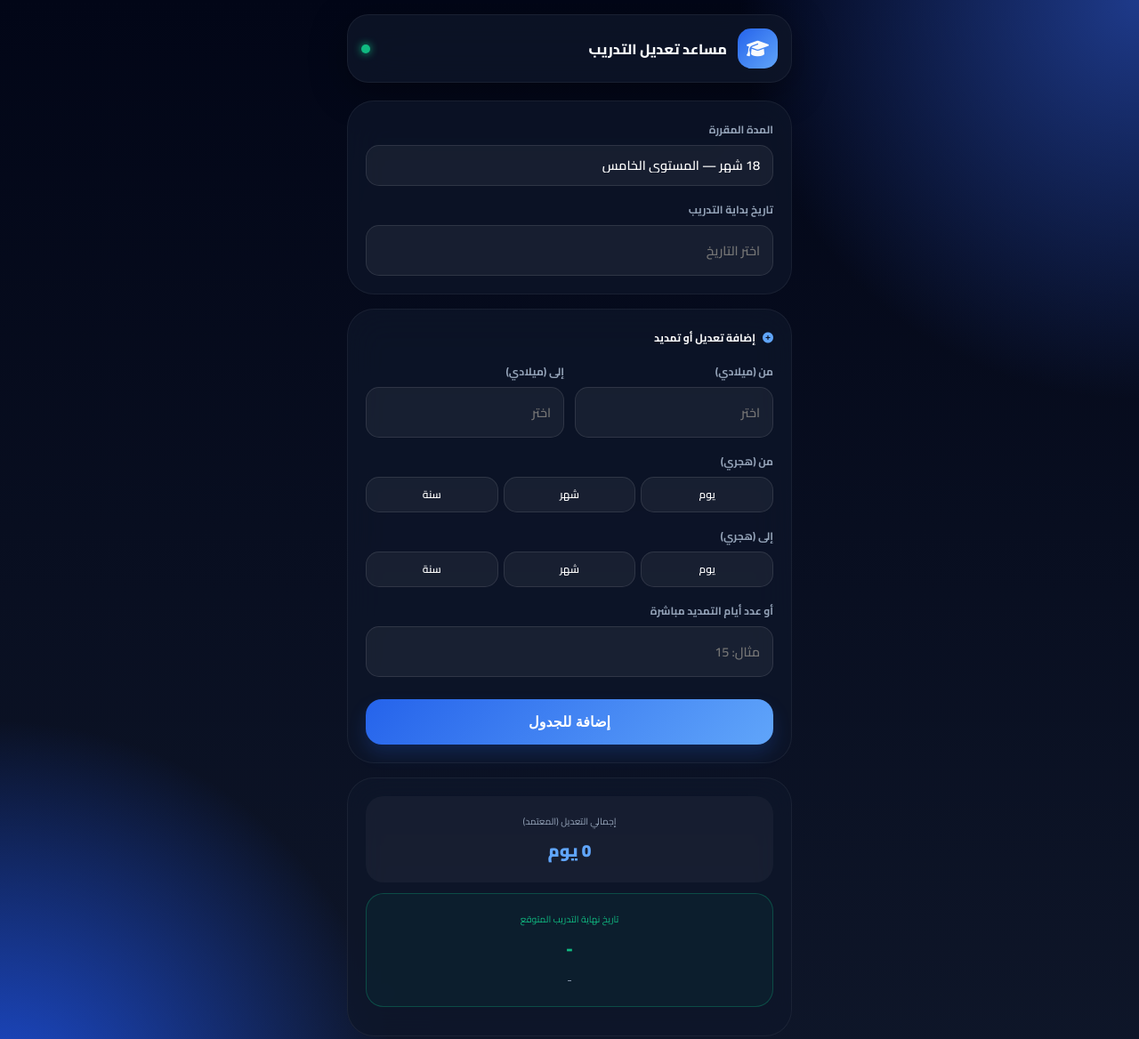
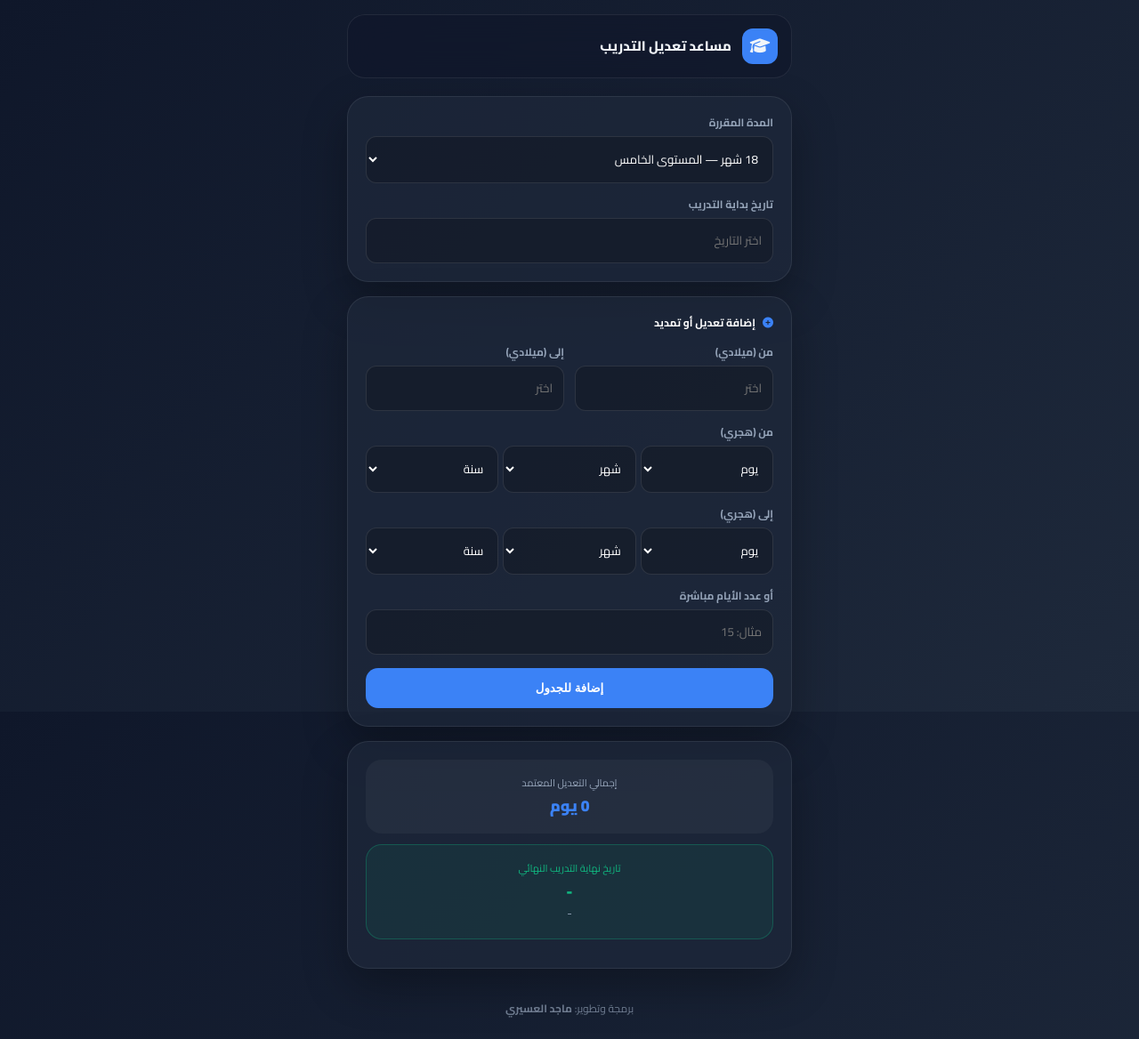
Before and after one commit to kingasir77/t3, a plain HTML site: page index.html in a window 1280 px wide. Shown: the top 1168 px of the page at 89% size. Drawn offline with nearby package versions, Linux system fonts and the light colour scheme.

Commit message:
index.html

```diff
--- a/index.html
+++ b/index.html
@@ -13,7 +13,6 @@
     <script src="https://cdn.jsdelivr.net/npm/moment-hijri@2.1.2/moment-hijri.min.js"></script>
 
     <style>
-        /* التنسيقات الأصلية الخاصة بك كما هي دون تغيير */
         * {
             margin: 0;
             padding: 0;
@@ -22,51 +21,46 @@
         }
 
         :root {
-            --bg: radial-gradient(circle at top right, #1e3a8a 0%, transparent 25%),
-                  radial-gradient(circle at bottom left, #1d4ed8 0%, transparent 25%),
-                  linear-gradient(180deg, #020617, #0f172a);
-            --card: rgba(15, 23, 42, 0.72);
-            --stroke: rgba(255, 255, 255, 0.06);
-            --primary: #2563eb;
-            --text: #f8fafc;
+            /* خلفية أريح للعين: ألوان داكنة مريحة مع تقليل التباين الصارخ */
+            --bg: linear-gradient(135deg, #0f172a 0%, #1e293b 100%);
+            --card: rgba(30, 41, 59, 0.7);
+            --stroke: rgba(255, 255, 255, 0.08);
+            --primary: #3b82f6;
+            --text: #f1f5f9;
             --sub: #94a3b8;
-            --radius-xl: 30px;
-            --shadow: 0 10px 40px rgba(0, 0, 0, 0.35);
+            --radius-xl: 24px;
+            --shadow: 0 20px 50px rgba(0, 0, 0, 0.3);
         }
 
         body {
             font-family: 'Cairo', sans-serif;
             min-height: 100vh;
             background: var(--bg);
+            background-attachment: fixed;
             color: var(--text);
-            overflow-x: hidden;
             padding: 16px;
-            -webkit-font-smoothing: antialiased;
+            line-height: 1.5;
         }
 
         .container {
-            position: relative;
-            z-index: 2;
             max-width: 500px;
             margin: auto;
         }
 
         .topbar-inner {
-            backdrop-filter: blur(24px);
-            -webkit-backdrop-filter: blur(24px);
-            background: rgba(15, 23, 42, .75);
+            backdrop-filter: blur(20px);
+            -webkit-backdrop-filter: blur(20px);
+            background: rgba(15, 23, 42, 0.6);
             border: 1px solid var(--stroke);
-            border-radius: 24px;
+            border-radius: 20px;
             padding: 15px;
             margin-bottom: 20px;
-            box-shadow: var(--shadow);
         }
 
         .app-mini { display: flex; align-items: center; justify-content: space-between; }
         .app-left { display: flex; align-items: center; gap: 12px; }
-        .logo { width: 45px; height: 45px; border-radius: 15px; background: linear-gradient(135deg, #2563eb, #60a5fa); display: flex; align-items: center; justify-content: center; font-size: 20px; }
-        .title h1 { font-size: 1rem; font-weight: 800; }
-        .live-dot { width: 10px; height: 10px; border-radius: 50%; background: #10b981; box-shadow: 0 0 10px #10b981; }
+        .logo { width: 40px; height: 40px; border-radius: 12px; background: var(--primary); display: flex; align-items: center; justify-content: center; font-size: 18px; }
+        .title h1 { font-size: 0.95rem; font-weight: 800; }
 
         .card {
             background: var(--card);
@@ -74,8 +68,7 @@
             border-radius: var(--radius-xl);
             padding: 20px;
             margin-bottom: 16px;
-            backdrop-filter: blur(20px);
-            -webkit-backdrop-filter: blur(20px);
+            box-shadow: var(--shadow);
         }
 
         .grid { display: flex; flex-direction: column; gap: 15px; }
@@ -96,37 +89,33 @@
 
         input, select {
             width: 100%;
-            -webkit-appearance: none;
-            background: rgba(255, 255, 255, 0.05);
+            background: rgba(0, 0, 0, 0.2);
             border: 1px solid rgba(255, 255, 255, 0.1);
-            border-radius: 15px;
-            padding: 14px;
+            border-radius: 12px;
+            padding: 12px;
             color: white;
             font-family: inherit;
-            font-size: 0.9rem;
-            font-weight: 600;
             outline: none;
             transition: 0.3s;
         }
 
-        input:focus { border-color: var(--primary); background: rgba(37, 99, 235, 0.1); }
+        input:focus { border-color: var(--primary); }
 
-        .hijri-group { display: flex; gap: 6px; }
-        .hijri-group select { padding: 12px 5px; font-size: 0.75rem; text-align: center; }
+        .hijri-group { display: flex; gap: 5px; }
 
         .btn {
-            background: linear-gradient(135deg, #2563eb, #60a5fa);
+            background: var(--primary);
             color: white; border: none;
-            border-radius: 18px; padding: 16px;
-            font-weight: 800; font-size: 1rem;
-            width: 100%; margin-top: 10px;
-            box-shadow: 0 10px 20px rgba(37, 99, 235, 0.2);
-            cursor: pointer;
+            border-radius: 14px; padding: 15px;
+            font-weight: 800; width: 100%;
+            cursor: pointer; transition: 0.3s;
         }
+
+        .btn:active { transform: scale(0.98); }
 
         .info-grid {
             display: grid;
-            grid-template-columns: 1fr 1fr;
+            grid-template-columns: 1fr;
             gap: 10px;
             margin-top: 15px;
         }
@@ -135,31 +124,33 @@
             background: rgba(255, 255, 255, 0.03);
             border: 1px solid rgba(255, 255, 255, 0.05);
             padding: 12px;
-            border-radius: 18px;
+            border-radius: 15px;
             text-align: center;
         }
 
-        .info-label { font-size: 0.65rem; color: var(--sub); display: block; margin-bottom: 4px; }
-        .info-value { font-size: 0.85rem; font-weight: 800; color: #fff; }
+        .info-label { font-size: 0.7rem; color: var(--sub); display: block; margin-bottom: 2px; }
+        .info-value { font-size: 0.85rem; font-weight: 700; color: #fff; display: block; }
 
         .result {
             background: rgba(255, 255, 255, 0.04);
-            border-radius: 20px;
+            border-radius: 18px;
             padding: 18px;
             text-align: center;
             margin-bottom: 12px;
         }
-        .highlight { border: 1px solid rgba(16, 185, 129, 0.3); background: rgba(16, 185, 129, 0.05); }
-        .main-value { font-size: 1.2rem; font-weight: 900; display: block; margin-top: 5px; }
-        .sub-value { font-size: 0.8rem; color: var(--sub); margin-top: 5px; display: block; }
+        .highlight { border: 1px solid rgba(16, 185, 129, 0.3); background: rgba(16, 185, 129, 0.08); }
+        .main-value { font-size: 1.1rem; font-weight: 900; display: block; margin-top: 4px; }
+        .sub-value { font-size: 0.8rem; color: var(--sub); display: block; margin-top: 2px; }
 
-        footer { text-align: center; color: var(--sub); font-size: 0.75rem; padding: 20px 0; }
+        table { width: 100%; border-collapse: collapse; }
+        th { color: var(--sub); font-size: 0.75rem; padding-bottom: 10px; text-align: right; }
+        td { padding: 12px 0; border-top: 1px solid var(--stroke); font-size: 0.8rem; vertical-align: middle; }
 
-        .badge-out { color: #ef4444; font-size: 0.7rem; display: block; font-weight: bold; }
+        .exc-range { display: block; font-weight: 600; color: #cbd5e1; }
+        .exc-days { color: var(--primary); font-weight: 800; }
+        .badge-out { color: #f87171; font-size: 0.7rem; font-weight: bold; }
 
-        @media screen and (max-width: 768px) {
-            input, select { font-size: 16px !important; }
-        }
+        footer { text-align: center; color: var(--sub); font-size: 0.75rem; padding: 20px 0; opacity: 0.7; }
     </style>
 </head>
 
@@ -170,11 +161,8 @@
             <div class="app-mini">
                 <div class="app-left">
                     <div class="logo"><i class="fa-solid fa-graduation-cap"></i></div>
-                    <div class="title">
-                        <h1>مساعد تعديل التدريب</h1>
-                    </div>
+                    <div class="title"><h1>مساعد تعديل التدريب</h1></div>
                 </div>
-                <div class="live-dot"></div>
             </div>
         </div>
 
@@ -187,7 +175,6 @@
                         <option value="24">24 شهر — المستوى السابع</option>
                     </select>
                 </div>
-
                 <div>
                     <label>تاريخ بداية التدريب</label>
                     <input type="text" id="startDate" readonly placeholder="اختر التاريخ">
@@ -196,19 +183,20 @@
 
             <div id="baseInfoBox" style="display:none" class="info-grid">
                 <div class="info-box">
-                    <span class="info-label">البداية هجري</span>
+                    <span class="info-label">تاريخ البداية (هجري)</span>
                     <span id="startH" class="info-value">-</span>
                 </div>
-                <div class="info-box">
-                    <span class="info-label">النهاية الافتراضية</span>
+                <div class="info-box" style="border-color: rgba(59, 130, 246, 0.3);">
+                    <span class="info-label">نهاية التدريب الافتراضية (قبل التمديد)</span>
                     <span id="endM_base" class="info-value" style="color:#60a5fa">-</span>
+                    <span id="endH_base" class="info-value" style="color:#94a3b8; font-size: 0.75rem; margin-top: 4px;">-</span>
                 </div>
             </div>
         </div>
 
         <div class="card">
             <label style="color:white; margin-bottom:15px; display:flex; align-items:center; gap:8px;">
-                <i class="fa-solid fa-plus-circle" style="color: #60a5fa;"></i> إضافة تعديل أو تمديد
+                <i class="fa-solid fa-plus-circle" style="color: var(--primary);"></i> إضافة تعديل أو تمديد
             </label>
 
             <div class="grid">
@@ -242,7 +230,7 @@
                 </div>
 
                 <div>
-                    <label>أو عدد أيام التمديد مباشرة</label>
+                    <label>أو عدد الأيام مباشرة</label>
                     <input type="number" id="excDays" placeholder="مثال: 15">
                 </div>
 
@@ -252,33 +240,31 @@
 
         <div class="card">
             <div id="tableContainer" style="display:none; margin-bottom:20px;">
-                <table id="excTable" style="width:100%; border-collapse:collapse; font-size:0.8rem;">
-                    <thead style="color:var(--sub); border-bottom:1px solid var(--stroke);">
+                <table>
+                    <thead>
                         <tr>
-                            <th style="padding:10px; text-align:right;">الفترة</th>
-                            <th style="padding:10px;">الأيام</th>
-                            <th></th>
+                            <th>تفاصيل فترة التمديد</th>
+                            <th style="text-align:center;">الأيام</th>
+                            <th style="text-align:left;">إجراء</th>
                         </tr>
                     </thead>
-                    <tbody></tbody>
+                    <tbody id="excTableBody"></tbody>
                 </table>
             </div>
 
             <div class="result">
-                <span class="info-label">إجمالي التعديل (المعتمد)</span>
-                <span class="main-value" id="totalExc" style="color:#60a5fa">0 يوم</span>
+                <span class="info-label">إجمالي التعديل المعتمد</span>
+                <span class="main-value" id="totalExc" style="color:var(--primary)">0 يوم</span>
             </div>
 
             <div class="result highlight">
-                <span class="info-label" style="color:#10b981">تاريخ نهاية التدريب المتوقع</span>
+                <span class="info-label" style="color:#10b981">تاريخ نهاية التدريب النهائي</span>
                 <span class="main-value" id="finalEndM" style="color:#10b981">-</span>
                 <span class="sub-value" id="finalEndH">-</span>
             </div>
         </div>
 
-        <footer>
-            برمجة وتطوير: <b>ماجد العسيري</b>
-        </footer>
+        <footer>برمجة وتطوير: <b>ماجد العسيري</b></footer>
     </div>
 
     <script src="https://cdn.jsdelivr.net/npm/flatpickr"></script>
@@ -315,59 +301,56 @@
             document.getElementById('baseInfoBox').style.display = 'grid';
             document.getElementById('startH').innerText = toH(bStart.toDate());
 
-            const mVal = parseInt(document.getElementById('level').value);
-            // تاريخ النهاية الافتراضي (بدون تمديد)
-            let baseEnd = bStart.clone().add(mVal, 'months');
+            const months = parseInt(document.getElementById('level').value);
+            let baseEnd = bStart.clone().add(months, 'months');
+
+            // إضافة التاريخ الهجري والميلادي للنهاية الافتراضية
             document.getElementById('endM_base').innerText = baseEnd.format('YYYY-MM-DD');
+            document.getElementById('endH_base').innerText = toH(baseEnd.toDate());
 
-            let totalEffectiveDays = 0;
-            const tb = document.querySelector("#excTable tbody");
+            let totalDays = 0;
+            const tb = document.getElementById("excTableBody");
             tb.innerHTML = "";
 
-            if (exceptions.length > 0) document.getElementById('tableContainer').style.display = 'block';
-
             exceptions.forEach((ex, i) => {
-                // المنطق المطور: التحقق من تداخل فترة التمديد مع فترة التدريب
                 let intersectStart = moment.max(ex.start, bStart);
                 let intersectEnd = moment.min(ex.end, baseEnd);
-
                 let effective = 0;
                 if (intersectEnd.isSameOrAfter(intersectStart)) {
                     effective = intersectEnd.diff(intersectStart, 'days') + 1;
                 }
-
-                totalEffectiveDays += effective;
+                totalDays += effective;
 
                 tb.innerHTML += `<tr>
-                    <td style="padding:8px;">${ex.start.format('DD/MM')} - ${ex.end.format('DD/MM')}</td>
-                    <td style="text-align:center;">
-                        ${effective} ي
-                        ${effective === 0 ? '<span class="badge-out">خارج النطاق</span>' : ''}
+                    <td>
+                        <span class="exc-range">من: ${ex.start.format('YYYY-MM-DD')}</span>
+                        <span class="exc-range">إلى: ${ex.end.format('YYYY-MM-DD')}</span>
                     </td>
                     <td style="text-align:center;">
-                        <span style="color:#ef4444; font-weight:bold; cursor:pointer;" onclick="removeExc(${i})">حذف</span>
+                        <span class="exc-days">${effective} يوم</span>
+                        ${effective === 0 ? '<br><span class="badge-out">خارج النطاق</span>' : ''}
+                    </td>
+                    <td style="text-align:left;">
+                        <i class="fa-solid fa-trash-can" style="color:#f87171; cursor:pointer;" onclick="removeExc(${i})"></i>
                     </td>
                 </tr>`;
             });
 
-            document.getElementById('totalExc').innerText = totalEffectiveDays + " يوم";
+            document.getElementById('tableContainer').style.display = exceptions.length > 0 ? 'block' : 'none';
+            document.getElementById('totalExc').innerText = totalDays + " يوم";
 
-            // تاريخ التخرج النهائي = النهاية الافتراضية + أيام التمديد المحتسبة
-            let finalEnd = baseEnd.clone().add(totalEffectiveDays, 'days');
-
+            let finalEnd = baseEnd.clone().add(totalDays, 'days');
             document.getElementById('finalEndM').innerText = finalEnd.format('YYYY-MM-DD');
             document.getElementById('finalEndH').innerText = toH(finalEnd.toDate());
         }
 
         function addException() {
             if (!bStart) return alert("حدد تاريخ البداية أولاً");
-
             let start, end;
             const dInp = document.getElementById('excDays').value;
             const hS = { d: document.getElementById('hDayS').value, m: document.getElementById('hMonthS').value, y: document.getElementById('hYearS').value };
             const hE = { d: document.getElementById('hDayE').value, m: document.getElementById('hMonthE').value, y: document.getElementById('hYearE').value };
 
-            // تحديد التاريخ بناءً على المدخلات (هجري أو ميلادي أو أيام)
             if (hS.y && hS.m && hS.d) {
                 start = moment(`${hS.y}-${hS.m}-${hS.d}`, 'iYYYY-iM-iD');
                 end = dInp ? start.clone().add(parseInt(dInp) - 1, 'days') : moment(`${hE.y}-${hE.m}-${hE.d}`, 'iYYYY-iM-iD');
@@ -375,25 +358,20 @@
                 start = moment(fpES.selectedDates[0]);
                 end = dInp ? start.clone().add(parseInt(dInp) - 1, 'days') : moment(fpEE.selectedDates[0]);
             } else if (dInp) {
-                // إذا أدخل أيام فقط، نفترض أنها تبدأ من اليوم (أو يمكنك جعلها من بداية التدريب)
                 start = bStart.clone();
                 end = start.clone().add(parseInt(dInp) - 1, 'days');
             }
 
-            if (!start || !end || !start.isValid() || !end.isValid()) return alert("يرجى إدخال البيانات بشكل صحيح");
+            if (!start || !end || !start.isValid()) return alert("يرجى إدخال التواريخ بشكل صحيح");
 
             exceptions.push({ start: start, end: end });
-
-            // تنظيف الحقول
             ["hDayS","hMonthS","hYearS","hDayE","hMonthE","hYearE","excDays"].forEach(id => document.getElementById(id).value = "");
             fpES.clear(); fpEE.clear();
-
             calculate();
         }
 
         function removeExc(i) {
             exceptions.splice(i, 1);
-            if (exceptions.length === 0) document.getElementById('tableContainer').style.display = 'none';
             calculate();
         }
     </script>
```
